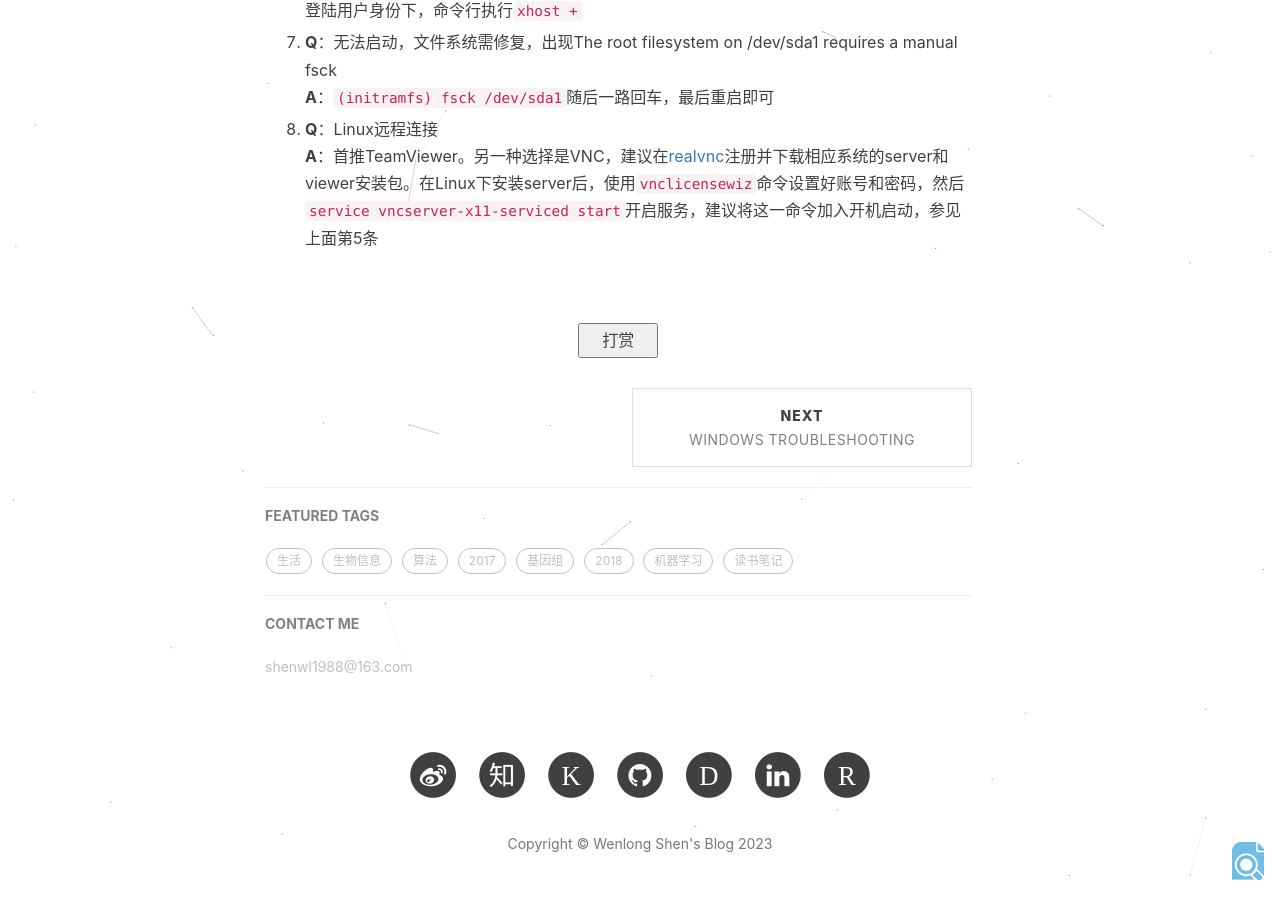
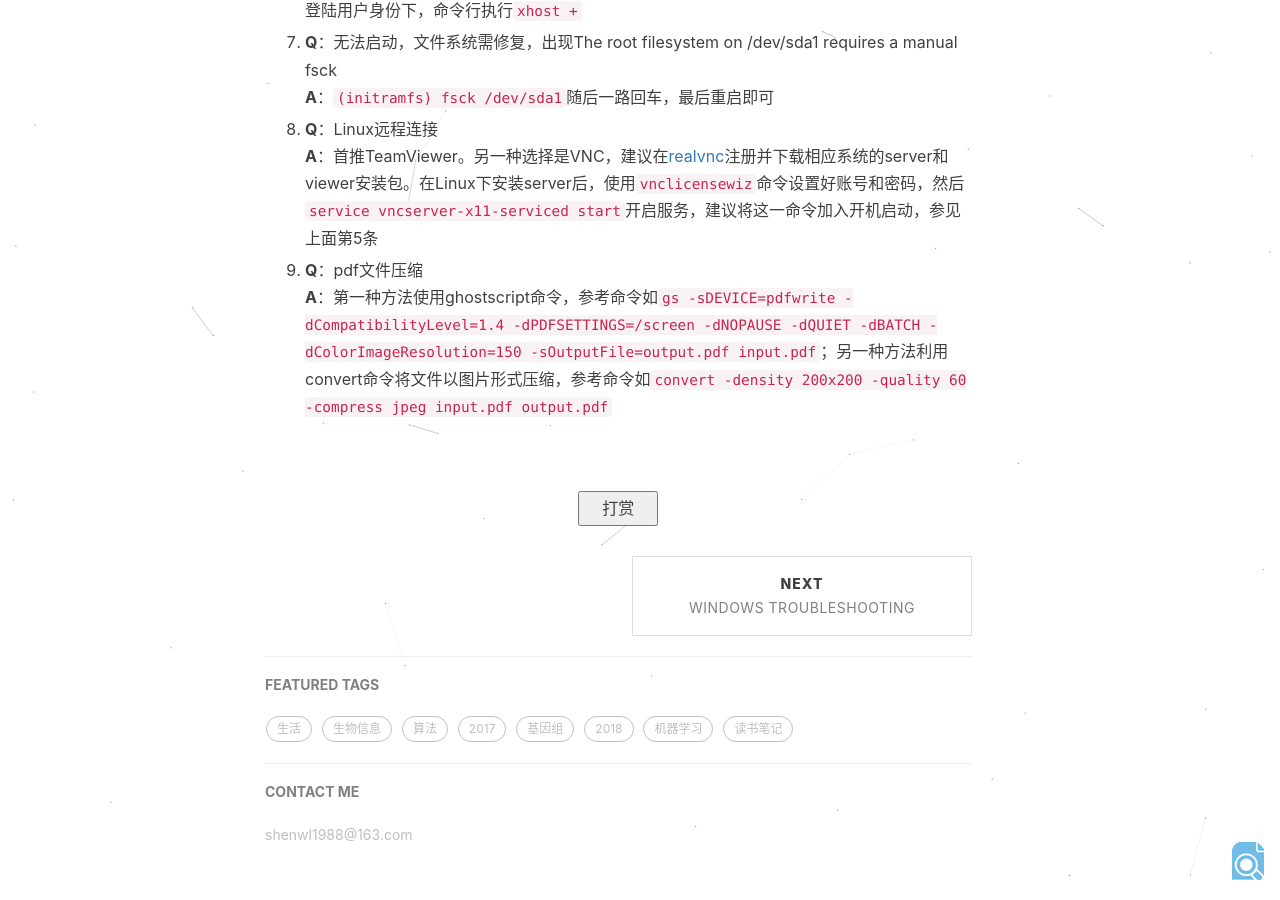
Before and after one commit to WenlongShen/WenlongShen.github.io, a Jekyll site: the page built from _posts/2010-01-01-Linux-Troubleshooting.markdown, in a window 1280 px wide and 900 px high, scrolled down 1446 px. Built offline with Jekyll 4.4.1, drawn with Linux system fonts in a browser that asks for light colours; comment, search, counter and statistics services are not loaded.

Commit message:
Update 2010-01-01-Linux-Troubleshooting.markdown

```diff
--- a/_posts/2010-01-01-Linux-Troubleshooting.markdown
+++ b/_posts/2010-01-01-Linux-Troubleshooting.markdown
@@ -53,3 +53,7 @@ tags: 计算机
 8.
 **Q**：Linux远程连接
 **A**：首推TeamViewer。另一种选择是VNC，建议在<a href="https://www.realvnc.com/" target="_blank">realvnc</a>注册并下载相应系统的server和viewer安装包。在Linux下安装server后，使用`vnclicensewiz`命令设置好账号和密码，然后`service vncserver-x11-serviced start`开启服务，建议将这一命令加入开机启动，参见上面第5条
+
+9.
+**Q**：pdf文件压缩
+**A**：第一种方法使用ghostscript命令，参考命令如`gs -sDEVICE=pdfwrite -dCompatibilityLevel=1.4 -dPDFSETTINGS=/screen -dNOPAUSE -dQUIET -dBATCH -dColorImageResolution=150 -sOutputFile=output.pdf input.pdf`；另一种方法利用convert命令将文件以图片形式压缩，参考命令如`convert -density 200x200 -quality 60 -compress jpeg input.pdf output.pdf`
```
